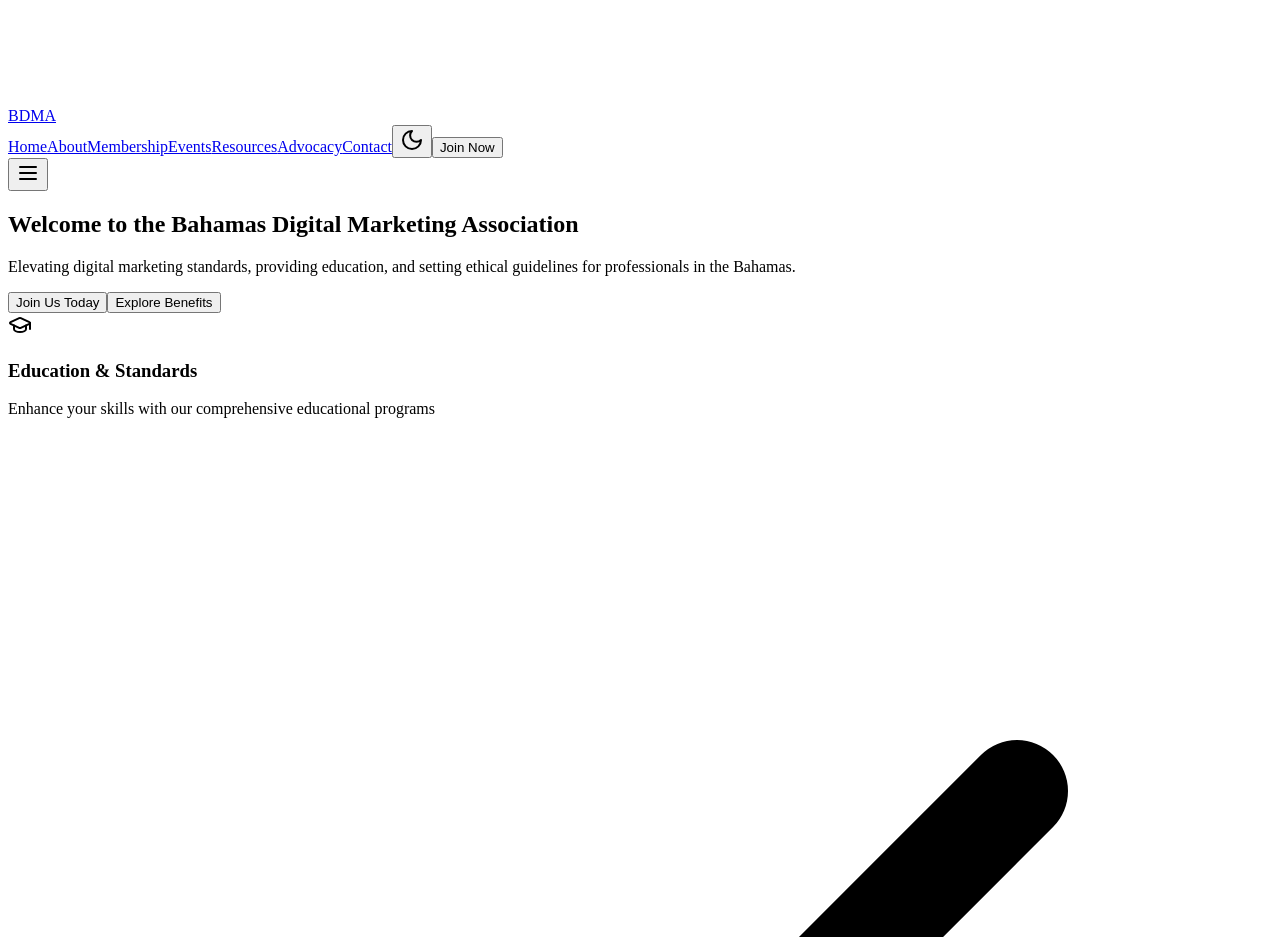
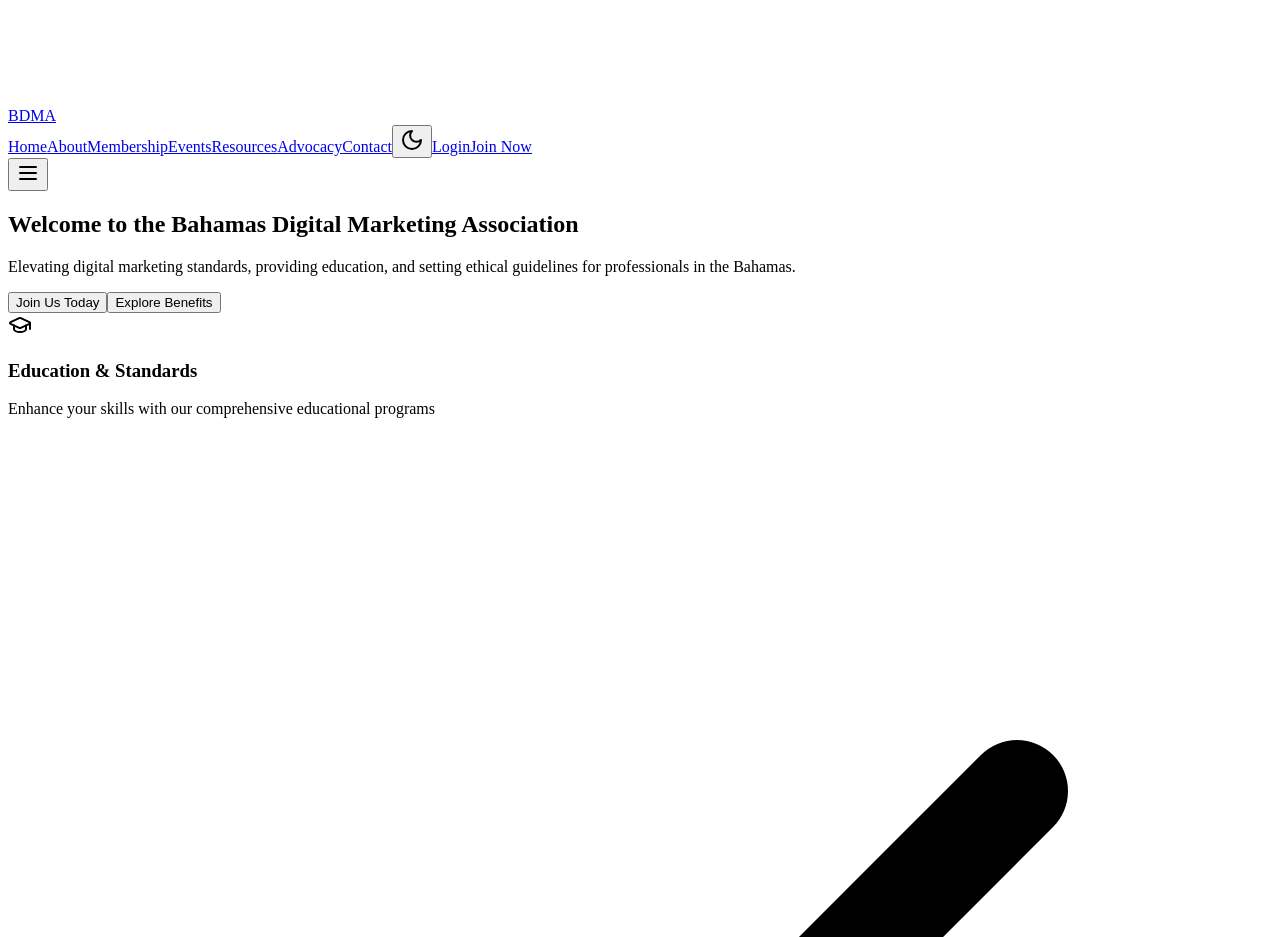
Before and after one commit to salutethegenius/kemisdigital-2027, a React (Vite) app in the folder client/: page / in a window 1280 px wide. Shown: the part 1169-2106 px from the top of the page. Built offline with nearby package versions, Linux system fonts and the light colour scheme.

Commit message:
Agent query: Can you verify if the header shows Login/Dashboard links correctly and if the dashboard is accessible after login?

```diff
--- a/client/src/components/layout/Header.tsx
+++ b/client/src/components/layout/Header.tsx
@@ -8,6 +8,7 @@ import {
 } from "@/components/ui/sheet";
 import { Button } from "@/components/ui/button";
 import ThemeToggle from "./ThemeToggle";
+import { useAuth } from "@/hooks/use-auth";
 
 const navigation = [
   { name: "Home", href: "/" },
@@ -22,6 +23,7 @@ const navigation = [
 export default function Header() {
   const [location] = useLocation();
   const [isOpen, setIsOpen] = useState(false);
+  const { user } = useAuth();
 
   return (
     <header className="bg-background border-b">
@@ -50,7 +52,18 @@ export default function Header() {
             </Link>
           ))}
           <ThemeToggle />
-          <Button>Join Now</Button>
+          {user ? (
+            <Button variant="ghost" asChild>
+              <Link href="/dashboard">Dashboard</Link>
+            </Button>
+          ) : (
+            <Button variant="ghost" asChild>
+              <Link href="/login">Login</Link>
+            </Button>
+          )}
+          <Button asChild>
+            <Link href="/membership">Join Now</Link>
+          </Button>
         </div>
 
         <Sheet open={isOpen} onOpenChange={setIsOpen}>
@@ -74,7 +87,18 @@ export default function Header() {
                 </Link>
               ))}
               <ThemeToggle />
-              <Button className="w-full">Join Now</Button>
+              {user ? (
+                <Button variant="ghost" asChild className="w-full" onClick={() => setIsOpen(false)}>
+                  <Link href="/dashboard">Dashboard</Link>
+                </Button>
+              ) : (
+                <Button variant="ghost" asChild className="w-full" onClick={() => setIsOpen(false)}>
+                  <Link href="/login">Login</Link>
+                </Button>
+              )}
+              <Button className="w-full" asChild onClick={() => setIsOpen(false)}>
+                <Link href="/membership">Join Now</Link>
+              </Button>
             </div>
           </SheetContent>
         </Sheet>
```
Also changed, not shown: Screenshot 2024-11-09 at 2.44.11 PM.png (added).
